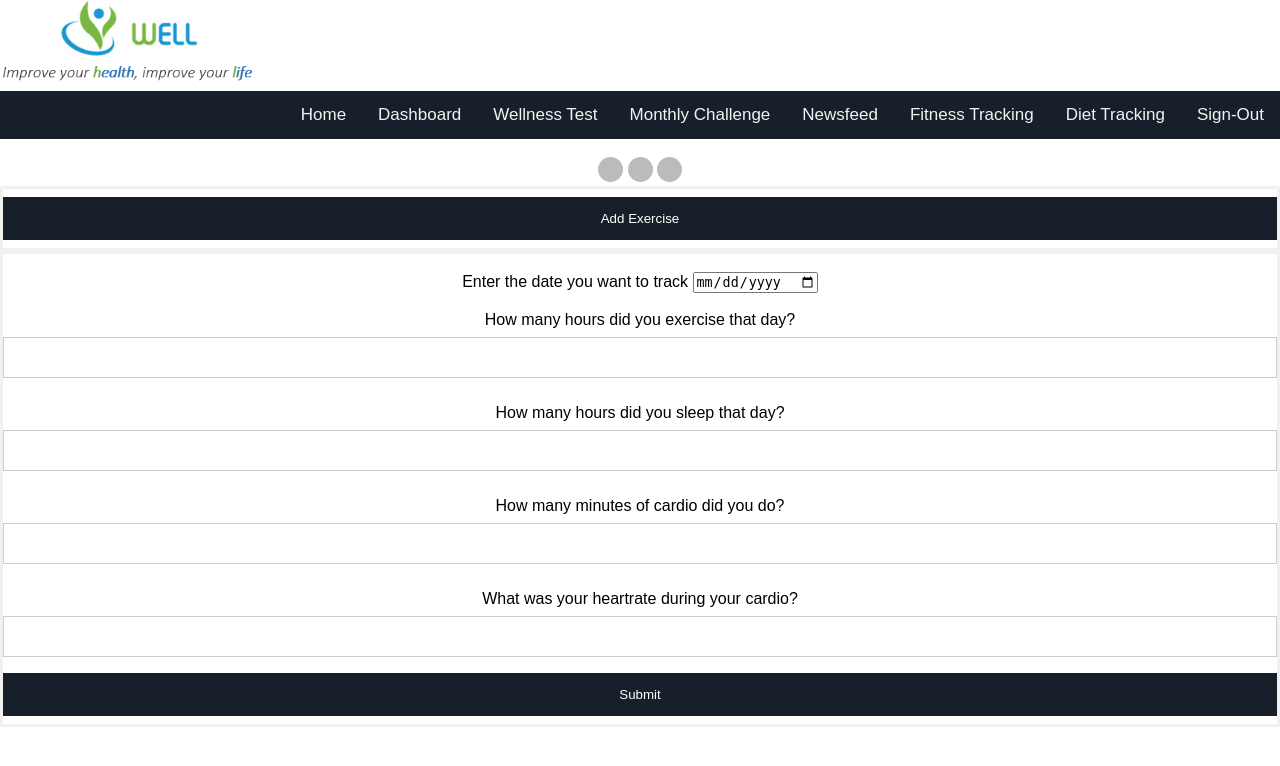
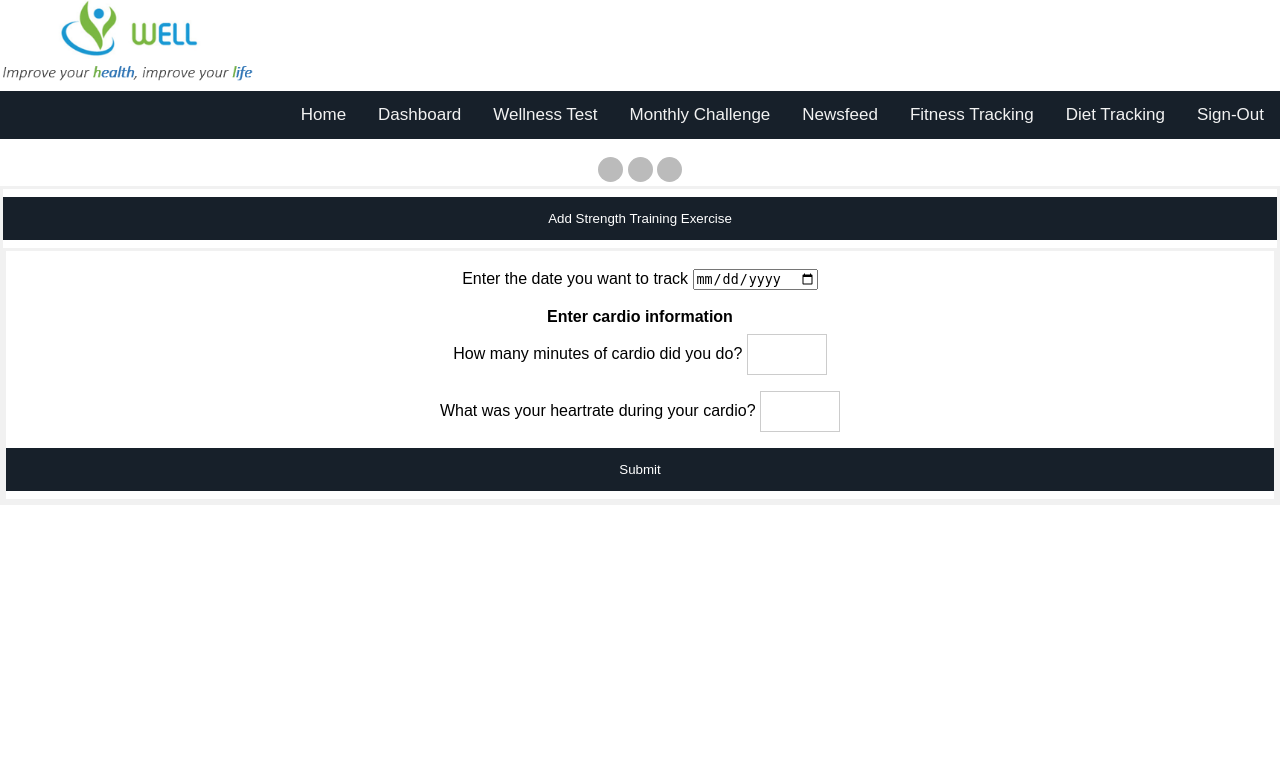
Before and after one commit to FredReinink/Wellness-app, a PHP site: page /fitnessTrack.php in a window 1280 px wide. Shown: the top 766 px of the page. Run offline with PHP 8.4, Linux system fonts and the light colour scheme; a user stored in the database is signed in; data that the repository does not hold is empty.

Commit message:
Improved formatting. Bug fixes.

```diff
--- a/wellness/exerciseGenerator.php
+++ b/wellness/exerciseGenerator.php
@@ -18,6 +18,10 @@ $exerciseQuery = "SELECT user_exercise1_name, user_exercise2_name,user_exercise3
 $exercises = mysqli_query($db, $exerciseQuery);
 $exercises_as_array = mysqli_fetch_assoc($exercises);
 
+if ((int)$num_exercises_as_array['num_exercises'] > 0){
+	echo '<br><b>Enter strength training information</b>';
+}
+
 for ($i = 1; $i <= (int)$num_exercises_as_array['num_exercises']; $i++){
 	$exerciseStringName = "user_exercise" . $i . "_name";
 	$exerciseStringWeight = "user_exercise" . $i . "_weight";
@@ -25,12 +29,12 @@ for ($i = 1; $i <= (int)$num_exercises_as_array['num_exercises']; $i++){
 	echo '
 	<div class="input-group">
 		 <label>'. $exercises_as_array[$exerciseStringName] .' Weight</label>
-		 <input type="text" name="' . $exerciseStringWeight . '">
+		 <input type="text" maxlength = "3" style="width: 80px;" name="' . $exerciseStringWeight . '">
 	</div>';
 	echo '
 	<div class="input-group">
 		 <label>'. $exercises_as_array[$exerciseStringName] .' Reps</label>
-		 <input type="text" name="' . $exerciseStringReps . '">
+		 <input type="text" maxlength = "3" style="width: 80px;" name="' . $exerciseStringReps . '">
 	</div>';
 }
 ?>
--- a/wellness/fitnessTrack.php
+++ b/wellness/fitnessTrack.php
@@ -51,7 +51,8 @@
 	?>
 
   <form method="post">
-	<button type="submit" formaction="addExercise.php">Add Exercise</button>
+	<cen>
+	<button type="submit" formaction="addExercise.php">Add Strength Training Exercise</button>
   </form>
 
 
@@ -63,24 +64,14 @@
 			 <input type="date" name="date" required>
 		</div>
 		<br>
-		<div class="input-group">
-			 <label>How many hours did you exercise that day?</label>
-			 <input type="text" name="exercise" max = 24>
-		</div>
-		<br>
-		<div class="input-group">
-			 <label>How many hours did you sleep that day?</label>
-			 <input type="text" name="sleep" max = 24>
-		</div>
-		<br>
+		<b>Enter cardio information</b>
 		<div class="input-group">
 			 <label>How many minutes of cardio did you do?</label>
-			 <input type="text" name="cardio_minutes">
+			 <input type="text" name="cardio_minutes" maxlength = "3" style="width: 80px;">
 		</div>
-		<br>
 		<div class="input-group">
 			 <label>What was your heartrate during your cardio?</label>
-			 <input type="text" name="cardio_heartrate">
+			 <input type="text" name="cardio_heartrate" maxlength = "3" style="width: 80px;">
 		</div>
 
 		<?php
--- a/wellness/server.php
+++ b/wellness/server.php
@@ -303,16 +303,14 @@ if (isset($_POST['submit_fitness_info']))
 {
 	$date = $_POST['date'];
 
-	$exercise_hours = $_POST['exercise'];
-	$sleep_hours = $_POST['sleep'];
 	$cardio_minutes = $_POST['cardio_minutes'];
 	$cardio_heartrate = $_POST['cardio_heartrate'];
 
 	$username = $_SESSION['username'];
 
 	//update fitnessTracker
-	$query = "INSERT INTO fitnessTracker (username, fitness_date, exercise_hours, sleep_hours)
-  			  VALUES('$username', '$date', '$exercise_hours', '$sleep_hours')";
+	$query = "INSERT INTO fitnessTracker (username, fitness_date)
+  			  VALUES('$username', '$date')";
   	$result = mysqli_query($db, $query);
 
 	if (!$result){
--- a/wellness/wellness.sql
+++ b/wellness/wellness.sql
@@ -118,8 +118,6 @@ CREATE TABLE fitnessTracker
 (
 	username varchar(255) NOT NULL,
 	fitness_date date NOT NULL,
-	exercise_hours int,
-	sleep_hours int,
 
 	FOREIGN KEY (username) REFERENCES users(username),
 	PRIMARY KEY(username, fitness_date)
```
Also changed, not shown: wellness/afterUserLogIn.php (+8 -5 lines), 1 other file.
